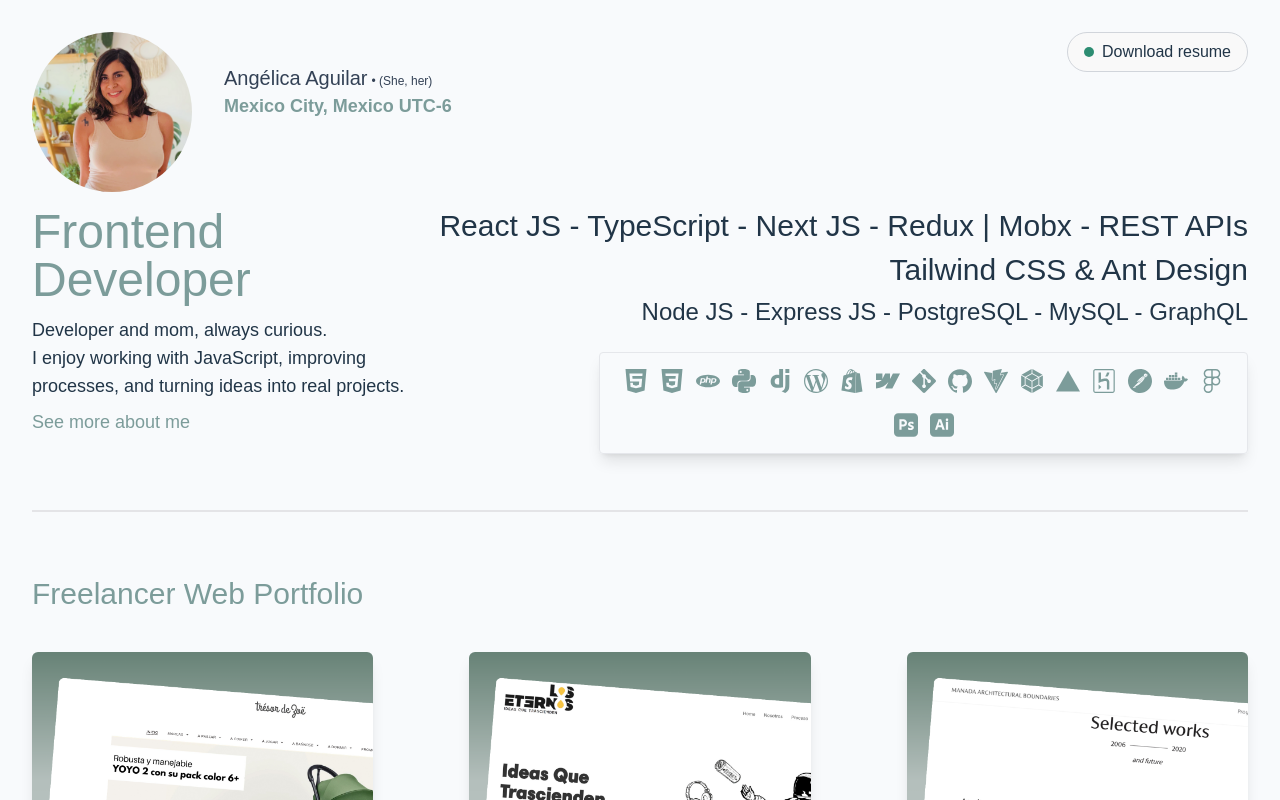
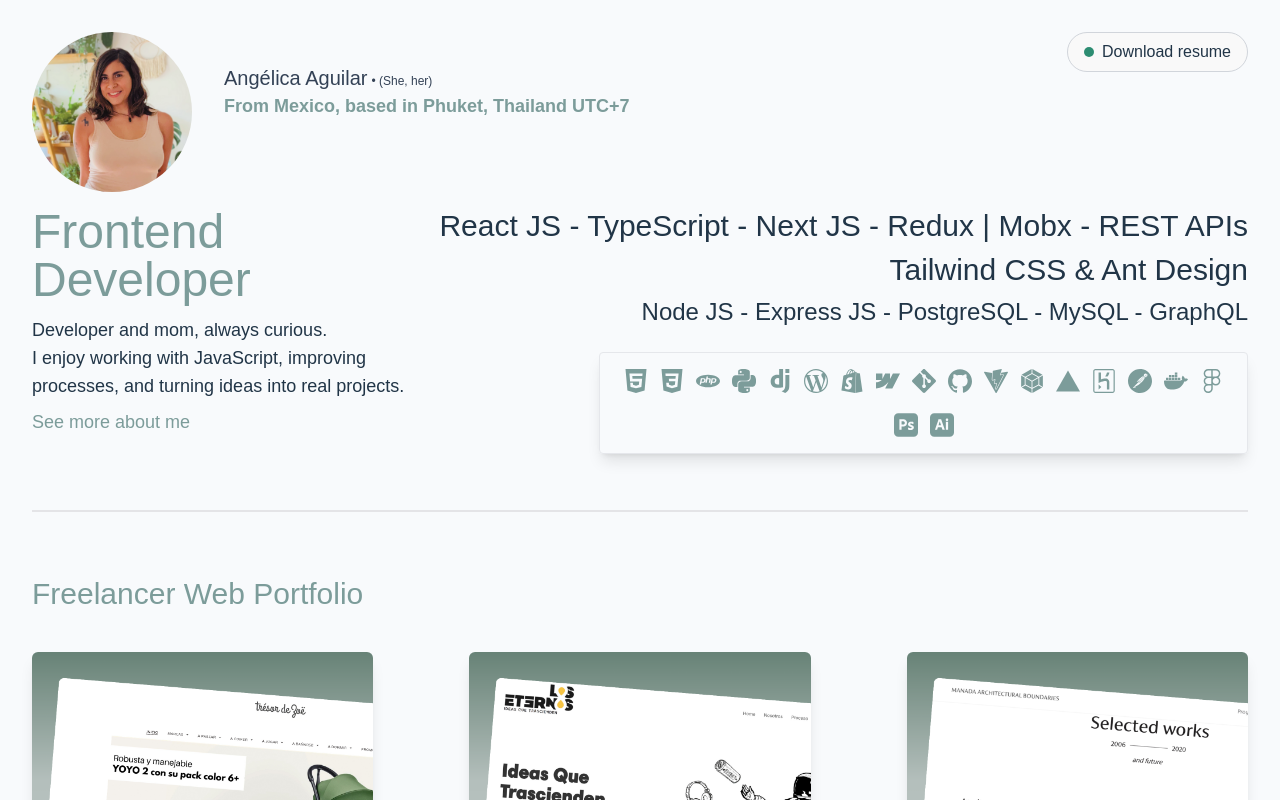
Before and after one commit to soyAngelica/portfolio2022, a React (Vite) app: page / in a window 1280 px wide. Shown: the top 800 px of the page. Built offline with nearby package versions, Linux system fonts and the light colour scheme; a web font is replaced by a local one.

Commit message:
utc update

```diff
--- a/src/components/Header/Header.tsx
+++ b/src/components/Header/Header.tsx
@@ -18,7 +18,7 @@ const Header = () => {
               </span>
             </div>
             <div className="text-teal dark:text-teal font-bold text-lg">
-              Mexico City, Mexico UTC-6
+              From Mexico, based in Phuket, Thailand UTC+7
             </div>
           </figcaption>
         </div>
```
